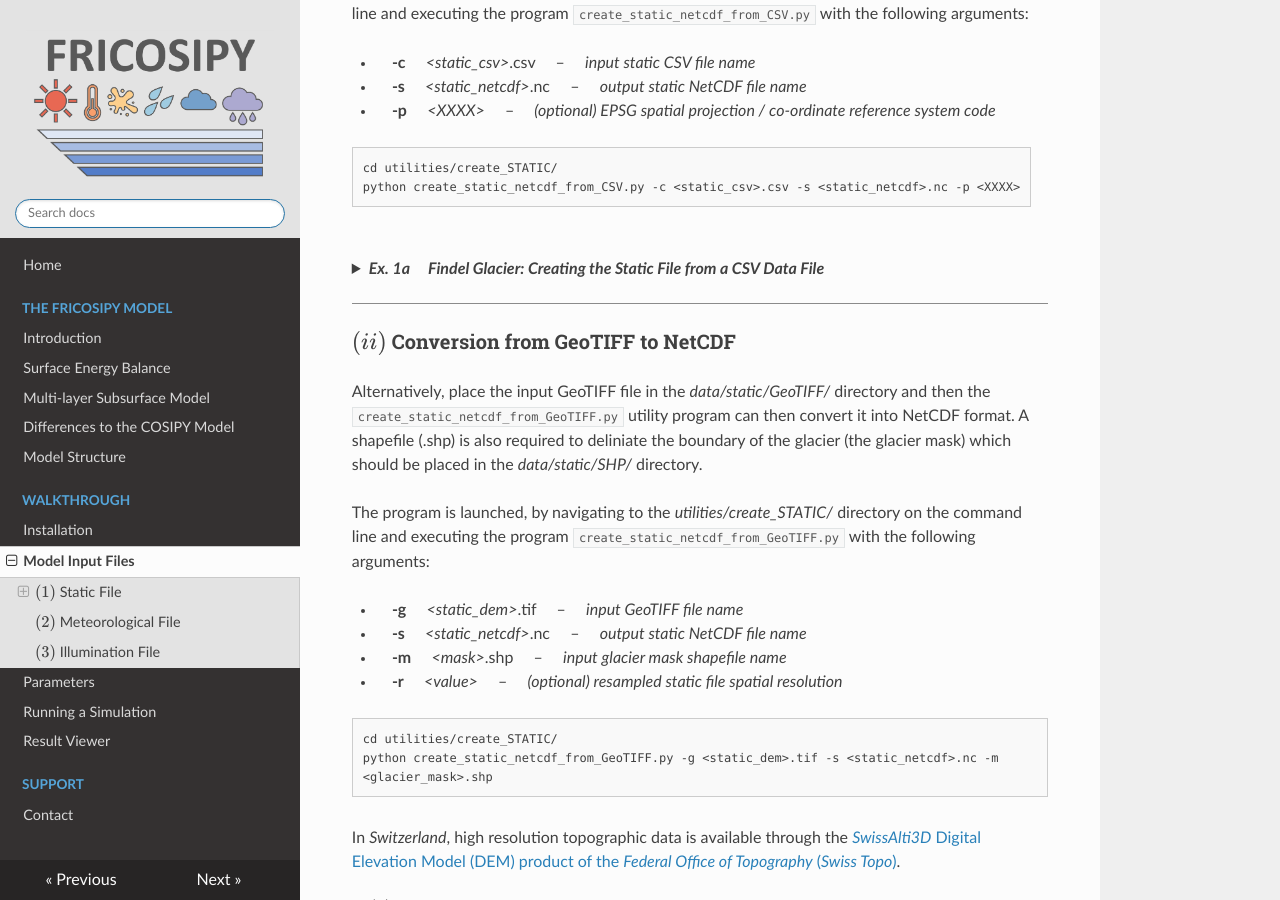
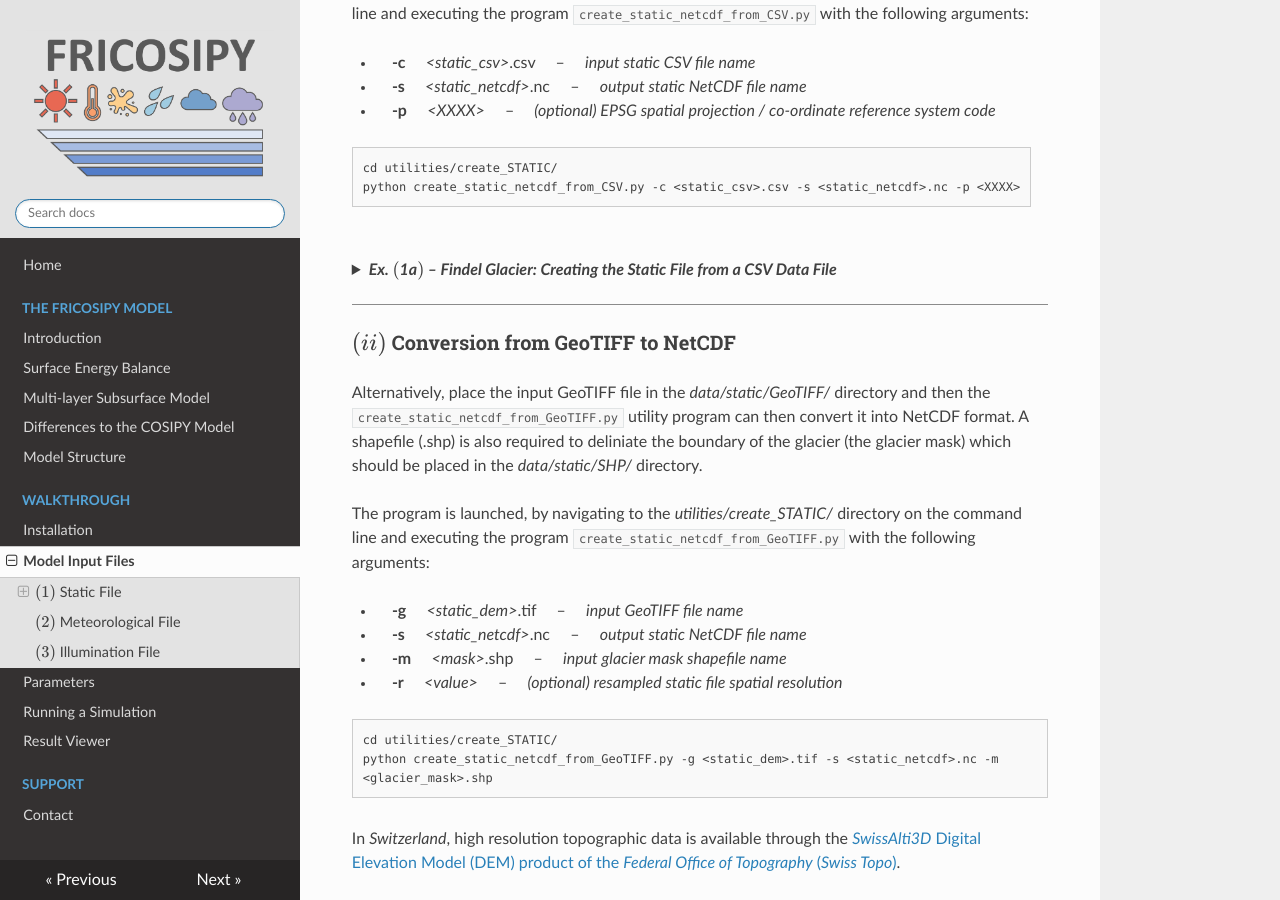
Before and after one commit to MarcusGastaldello/FRICOSIPY, an MkDocs documentation site: the page built from docs/model_input_files.md, in a window 1280 px wide and 900 px high, scrolled down 1813 px. Built offline with MkDocs 1.6.1, drawn with Linux system fonts in a browser that asks for light colours; part of the change alters nothing that is shown.

```diff
--- a/docs/model_input_files.md
+++ b/docs/model_input_files.md
@@ -72,7 +72,7 @@ The program is launched, by navigating to the *utilities/create_STATIC/* directo
 </div>
 <br>
 
-??? "***Ex. 1a &emsp; Findel Glacier: Creating the Static File from a CSV Data File***"
+??? "***Ex. $($1a$)$ – Findel Glacier: Creating the Static File from a CSV Data File***"
 
     <br>
     !!! example
```
